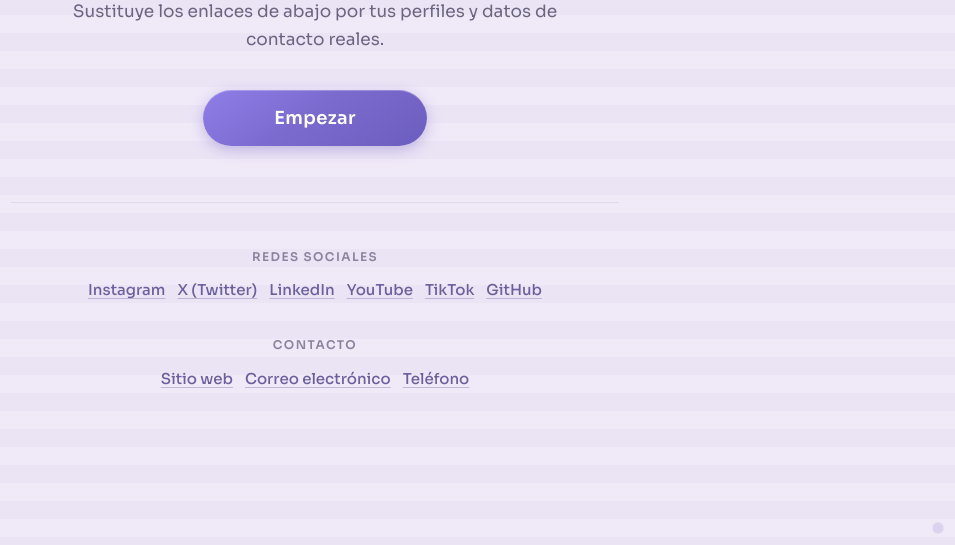
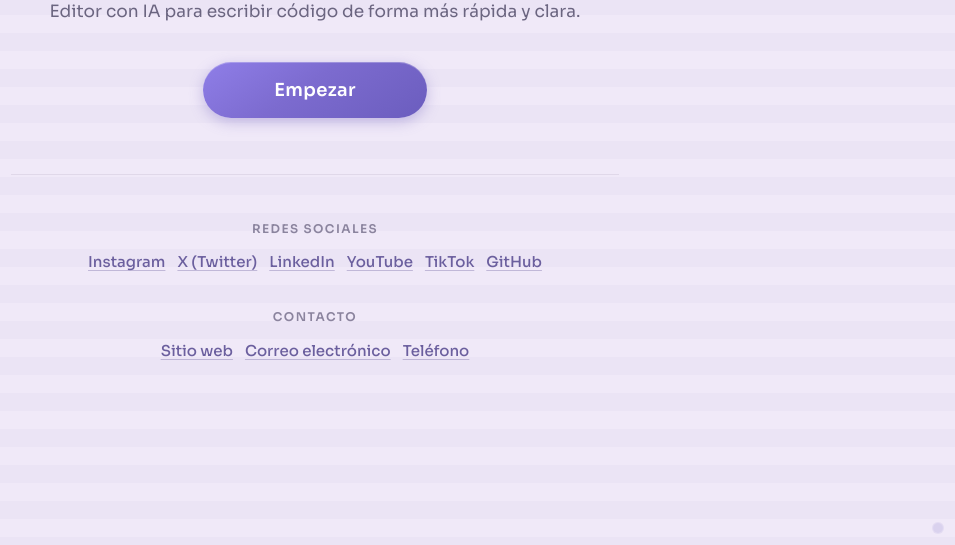
Before and after one commit to Tomasbadino1/mi-primera-web, a plain HTML site: page index.html in a window 1280 px wide. Shown: the part 255-800 px from the top of the page, without its empty margins (325-1280 px from the left). Drawn offline with Linux system fonts and the light colour scheme.

Commit message:
prueba final

```diff
--- a/index.html
+++ b/index.html
@@ -16,8 +16,7 @@
     <main class="hero">
       <h1 class="hero__title">Cursor AI</h1>
       <p class="hero__description">
-        Editor con IA para escribir código de forma más rápida y clara. Sustituye
-        los enlaces de abajo por tus perfiles y datos de contacto reales.
+        Editor con IA para escribir código de forma más rápida y clara.
       </p>
       <button type="button" class="hero__button">Empezar</button>
 
```
